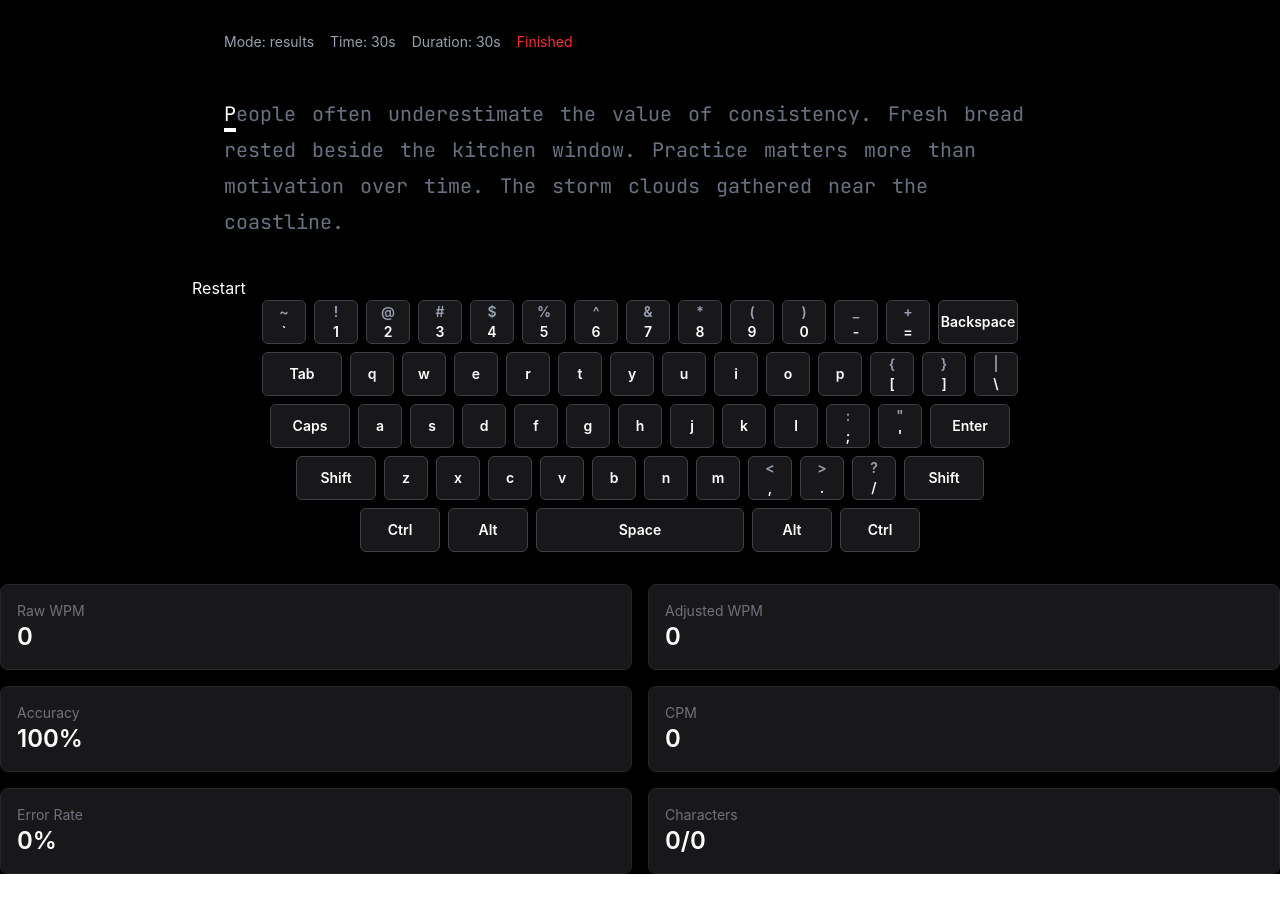
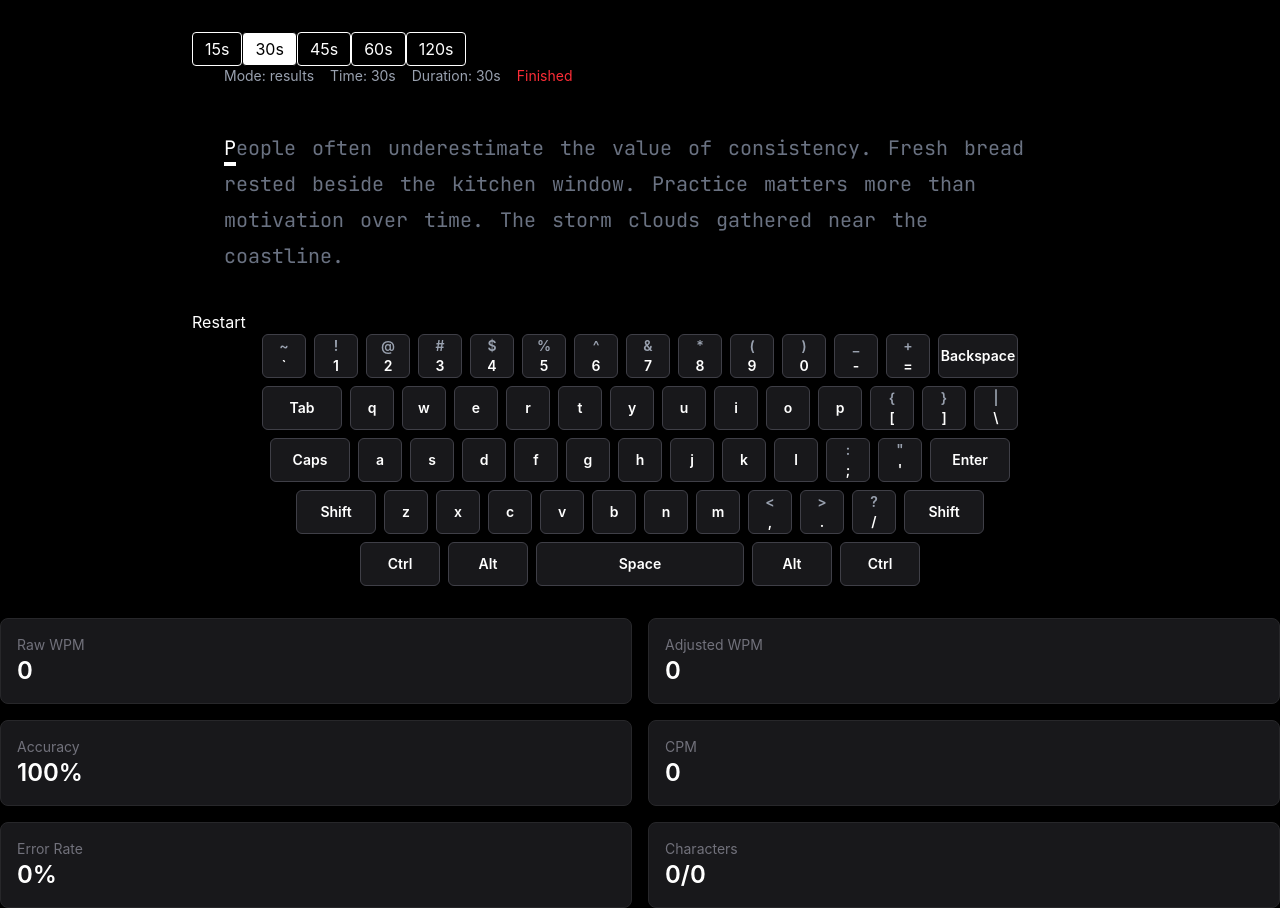
Before and after one commit to yowger/speed-typer, a React (Vite) app: page / in a window 1280 px wide. Before the commit the page ends 874 px from the top, so only its background shows below. Built offline with nearby package versions, Linux system fonts and the light colour scheme; no server answers.

Commit message:
added timer

```diff
--- a/src/App.tsx
+++ b/src/App.tsx
@@ -6,6 +6,8 @@ import { calculateTypingMetrics } from "./features/stats/utils/calculateTypingMe
 import TypingTextDisplay from "./ui/TypingTextDisplay"
 import Metrics from "./ui/Metrics"
 import useTypingSession from "./core/engine/hooks/useTypingSession"
+
+const TIME_DURATIONS = [15, 30, 45, 60, 120]
 
 export default function App() {
     const {
@@ -22,6 +24,7 @@ export default function App() {
         resume,
         pause,
         resetSession,
+        handleDurationChange,
     } = useTypingSession()
     useTypingSounds(lastInput)
 
@@ -65,6 +68,24 @@ export default function App() {
     return (
         <div className="flex flex-col min-h-screen bg-black text-white">
             <div className="mt-8 max-w-4xl self-center">
+                {TIME_DURATIONS.map((value) => (
+                    <button
+                        key={value}
+                        onClick={() => handleDurationChange(value)}
+                        disabled={isTyping}
+                        className={`
+                px-3 py-1 rounded border
+                ${
+                    duration === value
+                        ? "bg-white text-black"
+                        : "bg-transparent text-white"
+                }
+            `}
+                    >
+                        {value}s
+                    </button>
+                ))}
+
                 <div className="px-8 text-sm text-gray-400 mb-4 flex gap-4">
                     <span>Mode: {mode}</span>
                     <span>Time: {remainingTime}s</span>
--- a/src/core/engine/hooks/useCountdown.tsx
+++ b/src/core/engine/hooks/useCountdown.tsx
@@ -29,6 +29,12 @@ export function useCountdown(duration: number) {
         setRunning(false)
     }, [duration])
 
+    useEffect(() => {
+        const setTime = () => setRemainingTime(duration)
+
+        setTime()
+    }, [duration])
+
     return {
         duration,
         remainingTime,
--- a/src/core/engine/hooks/useTypingSession.tsx
+++ b/src/core/engine/hooks/useTypingSession.tsx
@@ -7,35 +7,17 @@ import { useSessionStateMachine } from "./useSessionStateMachine"
 
 export default function useTypingSession() {
     const [typingEnabled, setTypingEnabled] = useState(true)
+    const [typingDuration, setTypingDuration] = useState(30)
 
     const textSystem = useGenerateText()
     const engine = useTypingEngine(textSystem.text, { enabled: typingEnabled })
-    const timer = useCountdown(30)
+    const timer = useCountdown(typingDuration)
 
     const session = useSessionStateMachine({
         engine,
         timer,
         text: textSystem.text,
     })
-
-    useEffect(() => {
-        textSystem.onProgress(engine.currentIndex)
-    }, [engine.currentIndex, textSystem])
-
-    useEffect(() => {
-        if (session.mode === "typing" && !timer.isRunning) {
-            timer.start()
-        }
-
-        if (
-            (session.mode === "paused" ||
-                session.mode === "results" ||
-                session.mode === "replay") &&
-            timer.isRunning
-        ) {
-            timer.stop()
-        }
-    }, [session.mode, timer])
 
     const pause = () => {
         setTypingEnabled(false)
@@ -59,6 +41,31 @@ export default function useTypingSession() {
         session.reset()
     }
 
+    const handleDurationChange = (value: number) => {
+        setTypingDuration(value)
+
+        resetSession()
+    }
+
+    useEffect(() => {
+        textSystem.onProgress(engine.currentIndex)
+    }, [engine.currentIndex, textSystem])
+
+    useEffect(() => {
+        if (session.mode === "typing" && !timer.isRunning) {
+            timer.start()
+        }
+
+        if (
+            (session.mode === "paused" ||
+                session.mode === "results" ||
+                session.mode === "replay") &&
+            timer.isRunning
+        ) {
+            timer.stop()
+        }
+    }, [session.mode, timer])
+
     return {
         typed: engine.typed,
         currentIndex: engine.currentIndex,
@@ -78,5 +85,6 @@ export default function useTypingSession() {
         resume,
         startReplay,
         resetSession,
+        handleDurationChange,
     }
 }
```
